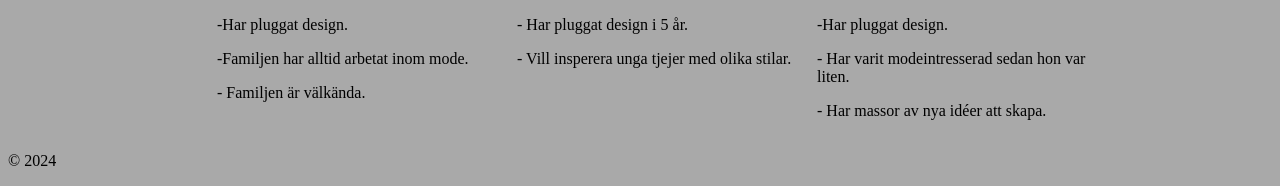
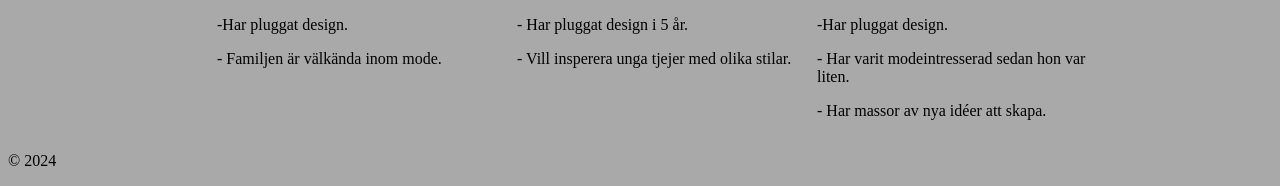
Before and after one commit to dinaakbari/ModerhusetFLUX, a plain HTML site: page omoss.html in a window 1280 px wide. Shown: the part 1439-1625 px from the top of the page. Drawn offline with Linux system fonts and the light colour scheme.

Commit message:
uppdatering7

```diff
--- a/omoss.html
+++ b/omoss.html
@@ -38,8 +38,7 @@
     <img src="image/ansikte2.jpg" width="300" height="400">
     <h3>Matteo Ricci</h3>
     <p>-Har pluggat design.</p>
-    <p>-Familjen har alltid arbetat inom mode.</p>
-    <p>- Familjen är välkända.</p>
+    <p>- Familjen är välkända inom mode.</p>
     </div>
 
 
```
